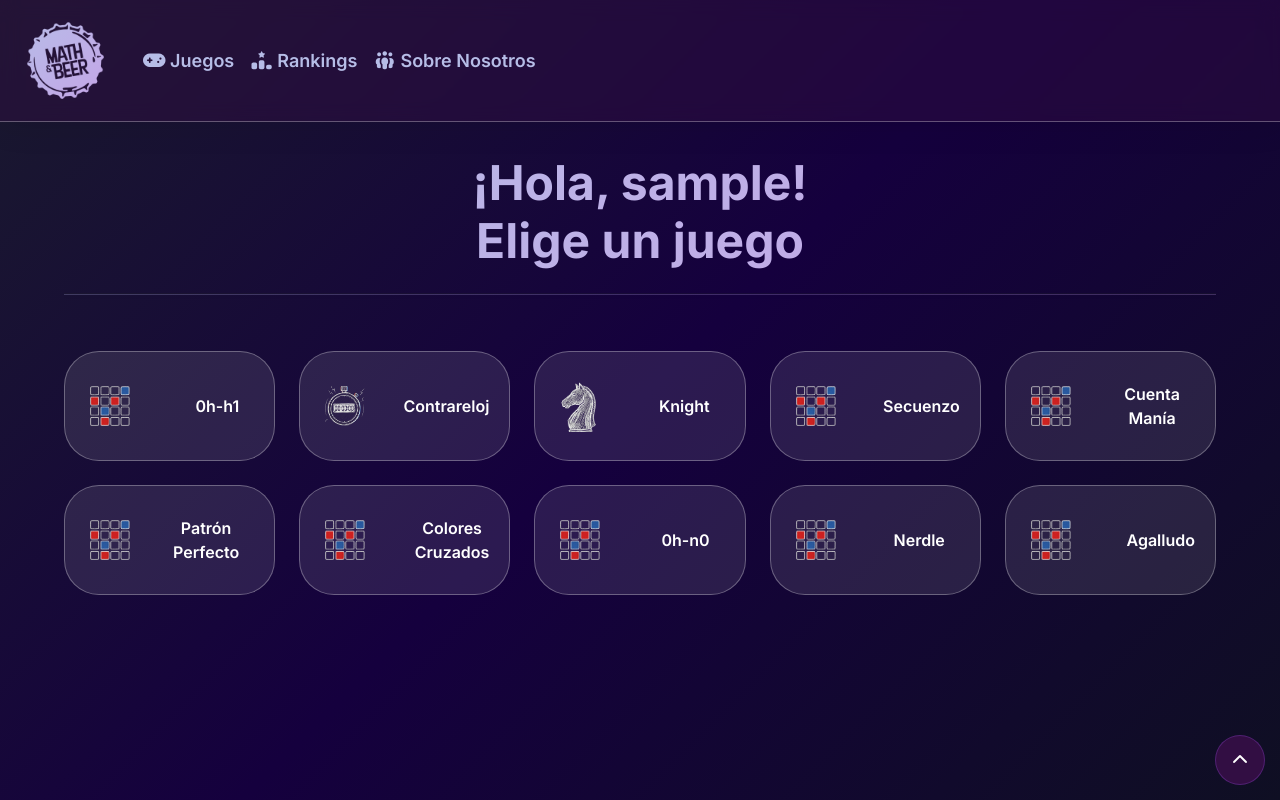
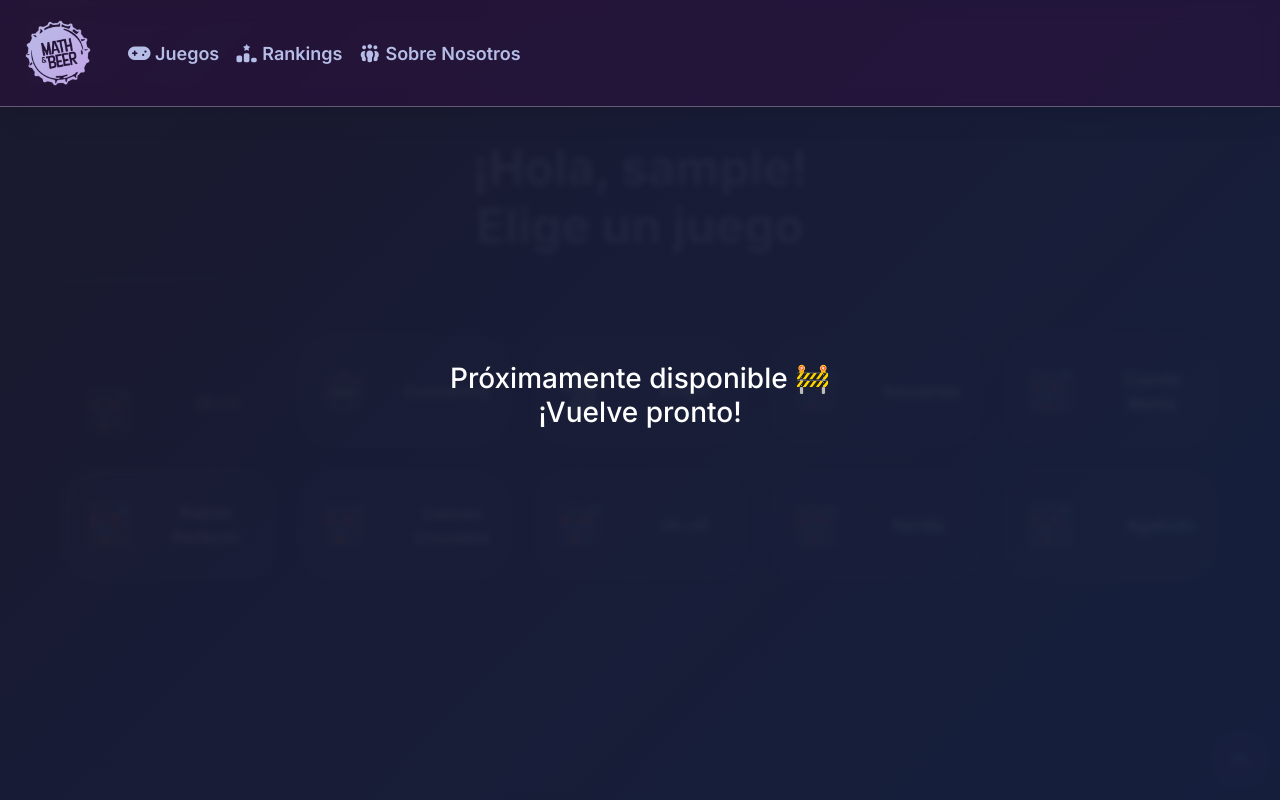
Before and after one commit to Nickdiaz14/math_and_beer_games, a Flask app: template templates/menu.html in a window 1280 px wide. Run offline with Flask 3, Linux system fonts and the light colour scheme; the template is opened without the code that fills it: most values are stand-ins (such as "Sample title", 1, 10 or a date in 2020); some libraries are stand-ins or nearby versions.

Commit message:
Se vuelve a poner todo como estaba, pero no se permite el ingreso

```diff
--- a/app.py
+++ b/app.py
@@ -10,7 +10,7 @@ def menu():
 def leaderboards():
     return render_template('leaderboards.html')
 
-@app.route('/about')
+@app.route('/menu')
 def about():
     return render_template('menu.html')
 
--- a/static/css/main.css
+++ b/static/css/main.css
@@ -37,14 +37,14 @@ header {
   -webkit-backdrop-filter: blur(9.5px);
   position: sticky;
   top: 0;
-  z-index: 1000;
+  z-index: 1001;
   border-bottom: 1px solid rgba(255, 255, 255, 0.3);
   gap: 100px;
 }
 
 .logo {
-  width: 95px;
-  height: 95px;
+  width: 80px;
+  height: 80px;
   float: left;
   background: var(--primary-gradient-text);
   -webkit-mask-image: url('/static/images/logos/logo_M&B_b.png');
@@ -220,3 +220,21 @@ hr {
   color: white;
   font-size: 150%;
 }
+
+#countdown-overlay {
+  position: fixed;
+  top: 0;
+  left: 0;
+  width: 100%;
+  height: 100%;
+  background: linear-gradient(135deg, rgba(26, 26, 46, 0.95) 0%, rgba(22, 33, 62, 0.95) 100%);
+  backdrop-filter: blur(3px);
+  /* Reducido el blur */
+  display: flex;
+  flex-direction: column;
+  justify-content: center;
+  text-align: center;
+  color: white;
+  font-family: 'Inter', sans-serif;
+  z-index: 1000;
+}
--- a/templates/menu.html
+++ b/templates/menu.html
@@ -20,13 +20,13 @@
             <div class="collapse navbar-collapse" id="navbarNavDropdown">
             <ul class="navbar-nav">
                 <li class="nav-item">
-                    <button onclick="window.location.href='/'" class="nav-link active" aria-current="page"><i class="fa-solid fa-gamepad"></i> Juegos</button>
+                    <button onclick="window.location.href='/menu'" class="nav-link active" aria-current="page"><i class="fa-solid fa-gamepad"></i> Juegos</button>
                 </li>
                 <li class="nav-item">
                     <button onclick="window.location.href='/leaderboards'" class="nav-link active" aria-current="page"><i class="fa-solid fa-ranking-star"></i> Rankings</button>
                 </li>
                 <li class="nav-item">
-                    <button onclick="window.location.href='/about'" class="nav-link active" aria-current="page"><i class="fa-solid fa-people-group"></i> Sobre Nosotros</button>
+                    <button onclick="window.location.href='/'" class="nav-link active" aria-current="page"><i class="fa-solid fa-people-group"></i> Sobre Nosotros</button>
                 </li>
             </ul>
             </div>
@@ -34,64 +34,67 @@
         </nav>
     </header>
     <main>
+        <div id="countdown-overlay">
+            <h2 class="fs-3">Próximamente disponible 🚧 <br>¡Vuelve pronto!</h2>
+        </div>
         <h1 class="title">¡Hola, {{ nickname }}! <br> Elige un juego</h1>
         <hr>
         <div class="grid_container displayColumn">
-            <button class="game" onclick="location.href='0h_h1.html'">
+            <button class="btn game disabled" onclick="window.location.href='/0h_h1'">
                 <span class="game_text_out">¡Jugar!</span>
                 <img src="../static/images/games/0h-h1.png" alt="" class="game_img">
                 <span class="game_text">0h-h1</span>
             </button>
 
-            <button class="game" onclick="location.href='time_trial_0h_h1.html'">
+            <button class="game" onclick="window.location.href='/time_trial_0h_h1'">
                 <span class="game_text_out">¡Jugar!</span>
                 <img src="../static/images/games/time_trial.png" alt="" class="game_img">
                 <span class="game_text_big">Contrareloj</span>
             </button>
 
-            <button class="game" onclick="location.href='knight.html'">
+            <button class="game" onclick="window.location.href='/knight'">
                 <span class="game_text_out">¡Jugar!</span>
                 <img src="../static/images/games/knight.png" alt="" class="game_img">
                 <span class="game_text">Knight</span>
             </button>
 
-            <button class="game" onclick="location.href='secuenzo.html'">
+            <button class="game" onclick="window.location.href='/secuenzo'">
                 <span class="game_text_out">¡Jugar!</span>
                 <img src="../static/images/games/0h-h1.png" alt="" class="game_img">
                 <span class="game_text_big">Secuenzo</span>
             </button>
 
-            <button class="game" onclick="location.href='cuentamania.html'">
+            <button class="game" onclick="window.location.href='/cuenta_mania'">
                 <span class="game_text_out">¡Jugar!</span>
                 <img src="../static/images/games/0h-h1.png" alt="" class="game_img">
                 <span class="game_text">Cuenta<br>Manía</span>
             </button>
 
-            <button class="game" onclick="location.href='0h_h1.html'">
+            <button class="game" onclick="window.location.href='/patron_perfecto'">
                 <span class="game_text_out">¡Jugar!</span>
                 <img src="../static/images/games/0h-h1.png" alt="" class="game_img">
                 <span class="game_text">Patrón<br>Perfecto</span>
             </button>
 
-            <button class="game" onclick="location.href='0h_h1.html'">
+            <button class="game" onclick="window.location.href='/colores_cruzados'">
                 <span class="game_text_out">¡Jugar!</span>
                 <img src="../static/images/games/0h-h1.png" alt="" class="game_img">
                 <span class="game_text_big">Colores<br>Cruzados</span>
             </button>
 
-            <button class="game" onclick="location.href='0h_h1.html'">
+            <button class="game" onclick="window.location.href='/0h_n0'">
                 <span class="game_text_out">¡Jugar!</span>
                 <img src="../static/images/games/0h-h1.png" alt="" class="game_img">
                 <span class="game_text">0h-n0</span>
             </button>
 
-            <button class="game" onclick="location.href='0h_h1.html'">
+            <button class="game" onclick="window.location.href='/nerdle'">
                 <span class="game_text_out">¡Jugar!</span>
                 <img src="../static/images/games/0h-h1.png" alt="" class="game_img">
                 <span class="game_text">Nerdle</span>
             </button>
 
-            <button class="game" onclick="location.href='0h_h1.html'">
+            <button class="game" onclick="window.location.href='/agalludo'">
                 <span class="game_text_out">¡Jugar!</span>
                 <img src="../static/images/games/0h-h1.png" alt="" class="game_img">
                 <span class="game_text_big">Agalludo</span>
@@ -99,7 +102,7 @@
         </div>
     </main>
     <div class="menu-toggle">
-        <a class="mail" href="https://mail.google.com/mail/?view=cm&fs=1&to=mate.et.cerv@gmail.com"><i class="fa-solid fa-envelope"></i></a>
+        <a class="mail" href="mailto:mate.et.cerv@gmail.com?subject=Math and Beer en mi ciudad🍻&body=Hola%2C%20me%20gustar%C3%ADa%20informaci%C3%B3n%20sobre..." aria-label="Enviar correo"><i class="fa-solid fa-envelope"></i></a>
         <a class="instagram" href="https://www.instagram.com/math_and_beer/#"><i class="fa-brands fa-instagram"></i></a>
         <a class="whatsapp" href="https://wa.me/+573227217274"><i class="fa-brands fa-whatsapp"></i></a>
     </div>
```
Also changed, not shown: templates/about.html (+16 -5 lines), templates/leaderboards.html (+6 -4 lines).
